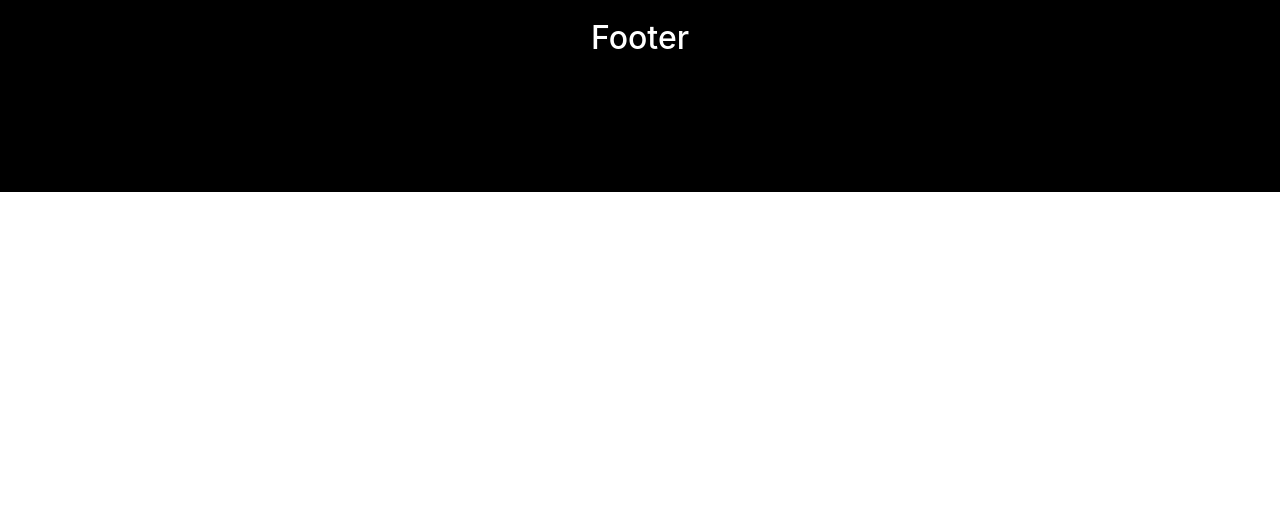
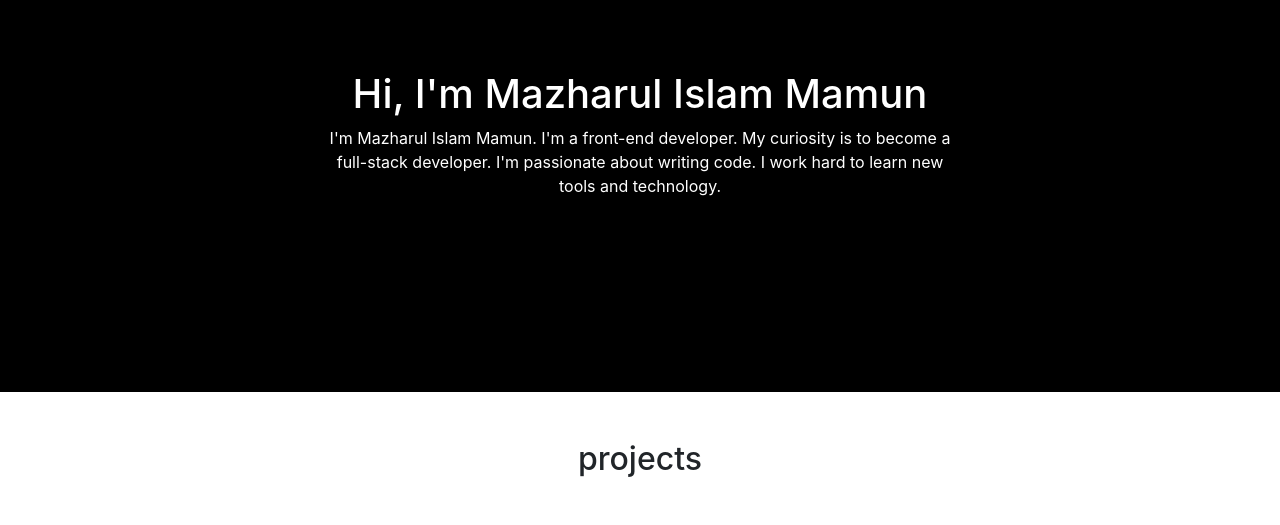
Before and after one commit to mazharul-islam321/Portfolio-website, a React (Create React App) app: page / in a window 1280 px wide. Shown: the part 164-689 px from the top of the page. Built offline with nearby package versions, Linux system fonts and the light colour scheme; grey boxes are pictures that could not be loaded.

Commit message:
netlify issue

```diff
--- a/src/App.js
+++ b/src/App.js
@@ -13,6 +13,7 @@ function App() {
                 <BrowserRouter>
                     <Header></Header>
                     <Routes>
+                        <Route path="/" element={<Home />} />
                         <Route path="/home" element={<Home />} />
                         <Route path="/details/:id" element={<Details />} />
                     </Routes>
```
Also changed, not shown: 1 other file (tests, documents, lock files or other folders).
